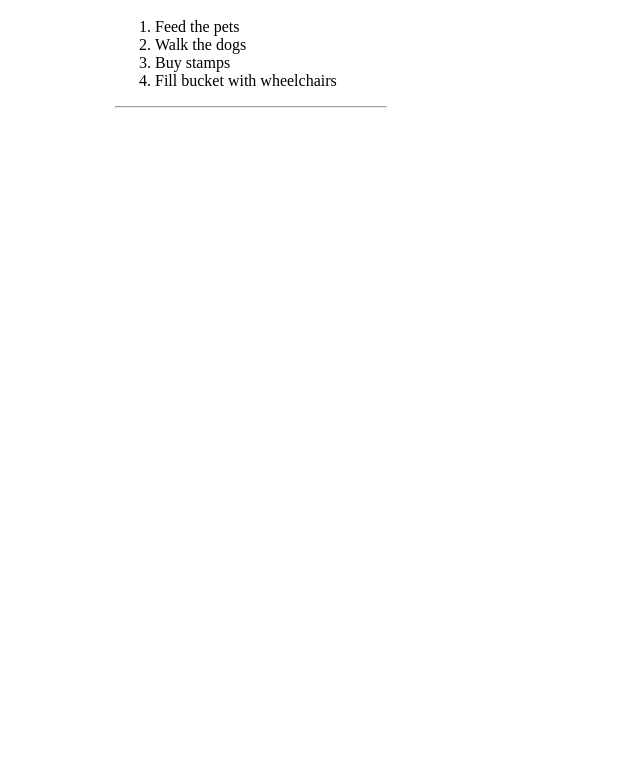
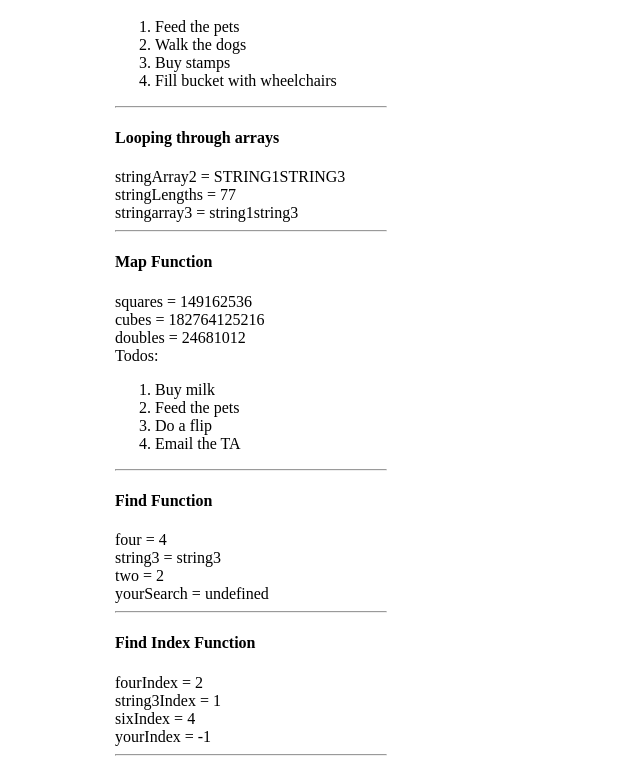
Before and after one commit to Jackerrigan/webdev-client, a Next.js app: page /labs/lab3 in a window 1280 px wide. Shown: the part 2734-3509 px from the top of the page, without its empty margins (0-640 px from the left). Before the commit the page ends 2861 px from the top, so only its background shows below. Built offline with nearby package versions, Linux system fonts and the light colour scheme.

Commit message:
finding, for loops, map

```diff
--- /dev/null
+++ b/app/labs/lab3/FindFunction.tsx
@@ -0,0 +1,21 @@
+export default function FindFunction() {
+  let numberArray1 = [1, 2, 3, 4, 5];
+  let stringArray1 = ["string1", "string2", "string3"];
+  const four = numberArray1.find((a) => a === 4);
+  const string3 = stringArray1.find((a) => a === "string3");
+  const two = numberArray1.find((a) => a === 2);
+  const yourSearch = stringArray1.find((a) => a === "notHere");
+  return (
+    <div id="wd-find-function">
+      <h4>Find Function</h4>
+      four = {four}
+      <br />
+      string3 = {string3}
+      <br />
+      two = {two}
+      <br />
+      yourSearch = {String(yourSearch)}
+      <hr />
+    </div>
+  );
+}
--- /dev/null
+++ b/app/labs/lab3/FindIndex.tsx
@@ -0,0 +1,21 @@
+export default function FindIndex() {
+  let numberArray1 = [1, 2, 4, 5, 6];
+  let stringArray1 = ["string1", "string3"];
+  const fourIndex = numberArray1.findIndex((a) => a === 4);
+  const string3Index = stringArray1.findIndex((a) => a === "string3");
+  const sixIndex = numberArray1.findIndex((a) => a === 6);
+  const yourIndex = numberArray1.findIndex((a) => a === 3);
+  return (
+    <div id="wd-find-index">
+      <h4>Find Index Function</h4>
+      fourIndex = {fourIndex}
+      <br />
+      string3Index = {string3Index}
+      <br />
+      sixIndex = {sixIndex}
+      <br />
+      yourIndex = {yourIndex}
+      <hr />
+    </div>
+  );
+}
--- /dev/null
+++ b/app/labs/lab3/ForLoops.tsx
@@ -0,0 +1,23 @@
+export default function ForLoops() {
+  let stringArray1 = ["string1", "string3"];
+  let stringArray2: string[] = [];
+  let stringArray3: string[] = [];
+  const stringLengths: number[] = [];
+  for (let i = 0; i < stringArray1.length; i++) {
+    const string1 = stringArray1[i];
+    stringArray2.push(string1.toUpperCase());
+    stringArray3.push(string1.toLowerCase());
+    stringLengths.push(string1.length);
+  }
+  return (
+    <div id="wd-for-loops">
+      <h4>Looping through arrays</h4>
+      stringArray2 = {stringArray2}
+      <br />
+      stringLengths = {stringLengths}
+      <br />
+      stringarray3 = {stringArray3}
+      <hr />
+    </div>
+  );
+}
--- /dev/null
+++ b/app/labs/lab3/MapFunction.tsx
@@ -0,0 +1,25 @@
+export default function MapFunction() {
+  let numberArray1 = [1, 2, 3, 4, 5, 6];
+  const square = (a: number) => a * a;
+  const todos = ["Buy milk", "Feed the pets", "Do a flip", "Email the TA"];
+  const squares = numberArray1.map(square);
+  const cubes = numberArray1.map((a) => a * a * a);
+  return (
+    <div id="wd-map-function">
+      <h4>Map Function</h4>
+      squares = {squares}
+      <br />
+      cubes = {cubes}
+      <br />
+      doubles = {numberArray1.map((a) => a * 2)}
+      <br />
+      Todos:
+      <ol>
+        {todos.map((todo) => (
+          <li key={todo}>{todo}</li>
+        ))}
+      </ol>
+      <hr />
+    </div>
+  );
+}
--- a/app/labs/lab3/page.tsx
+++ b/app/labs/lab3/page.tsx
@@ -4,9 +4,13 @@ import ArrowFunctions from "./ArrowFunctions";
 import BooleanVariables from "./BooleanVariables";
 import ConditionalOutputIfElse from "./ConditionalOutputIfElse";
 import ConditionalOutputInline from "./ConditionalOutputInline";
+import FindFunction from "./FindFunction";
+import FindIndex from "./FindIndex";
+import ForLoops from "./ForLoops";
 import IfElse from "./IfElse";
 import ImpliedReturn from "./ImpliedReturn";
 import LegacyFunctions from "./LegacyFunctions";
+import MapFunction from "./MapFunction";
 import NullUndefined from "./NullUndefined";
 import SimpleArrays from "./SimpleArrays";
 import TemplateLiterals from "./TemplateLiterals";
@@ -33,6 +37,10 @@ export default function Lab3() {
       <SimpleArrays />
       <ArrayIndexAndLength />
       <AddingAndRemovingToFromArrays />
+      <ForLoops />
+      <MapFunction />
+      <FindFunction />
+      <FindIndex />
     </div>
   );
 }
```
